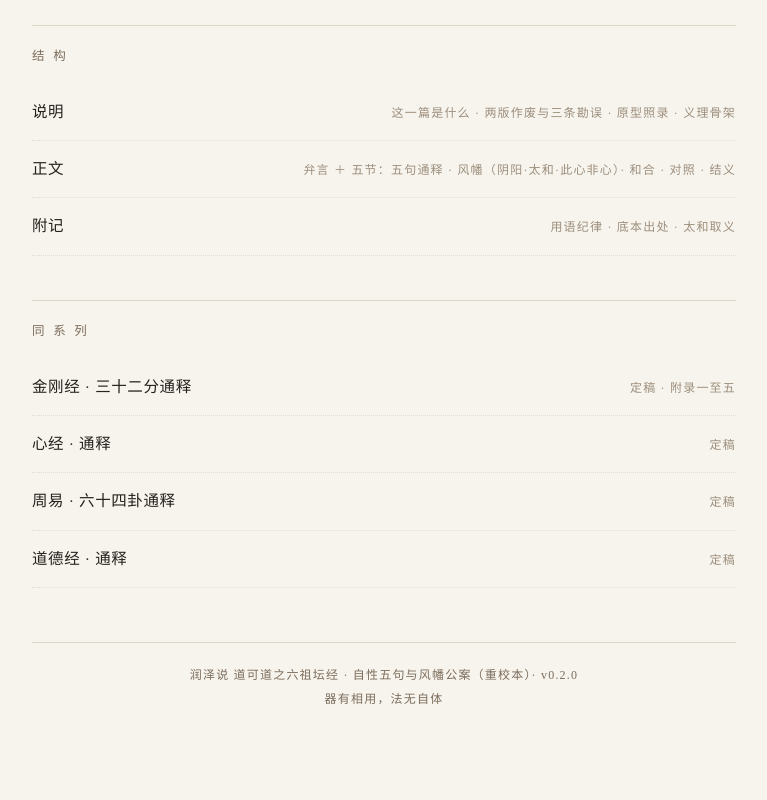
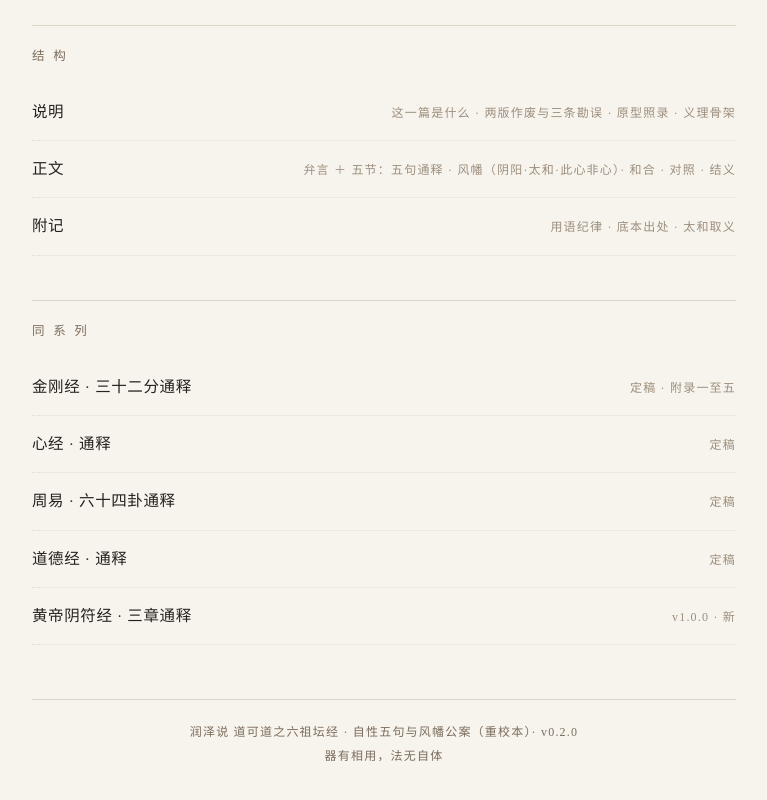
Before and after one commit to q1z2q3-debug/daokedao-liuzu, a plain HTML site: page docs/index.html in a window 1280 px wide. Shown: the part 789-1589 px from the top of the page, without its empty margins (256-1023 px from the left). Drawn offline with Linux system fonts and the light colour scheme.

Commit message:
同系列补入《黄帝阴符经》

```diff
--- a/docs/index.html
+++ b/docs/index.html
@@ -55,6 +55,7 @@ p{font-size:15.5px;color:var(--ink2);margin:0 0 .9em;text-align:justify;}
   <a class="entry" href="https://q1z2q3-debug.github.io/daokedao-xinjing/"><span class="n">心经 · 通释</span><span class="s">定稿</span></a>
   <a class="entry" href="https://q1z2q3-debug.github.io/daokedao-yijing/"><span class="n">周易 · 六十四卦通释</span><span class="s">定稿</span></a>
   <a class="entry" href="https://q1z2q3-debug.github.io/runze-daodejing/"><span class="n">道德经 · 通释</span><span class="s">定稿</span></a>
+  <a class="entry" href="https://q1z2q3-debug.github.io/daokedao-yinfujing/"><span class="n">黄帝阴符经 · 三章通释</span><span class="s">v1.0.0 · 新</span></a>
 
   <div class="foot">润泽说 道可道之六祖坛经 · 自性五句与风幡公案（重校本）· v0.2.0<br>器有相用，法无自体</div>
 </div>
```
